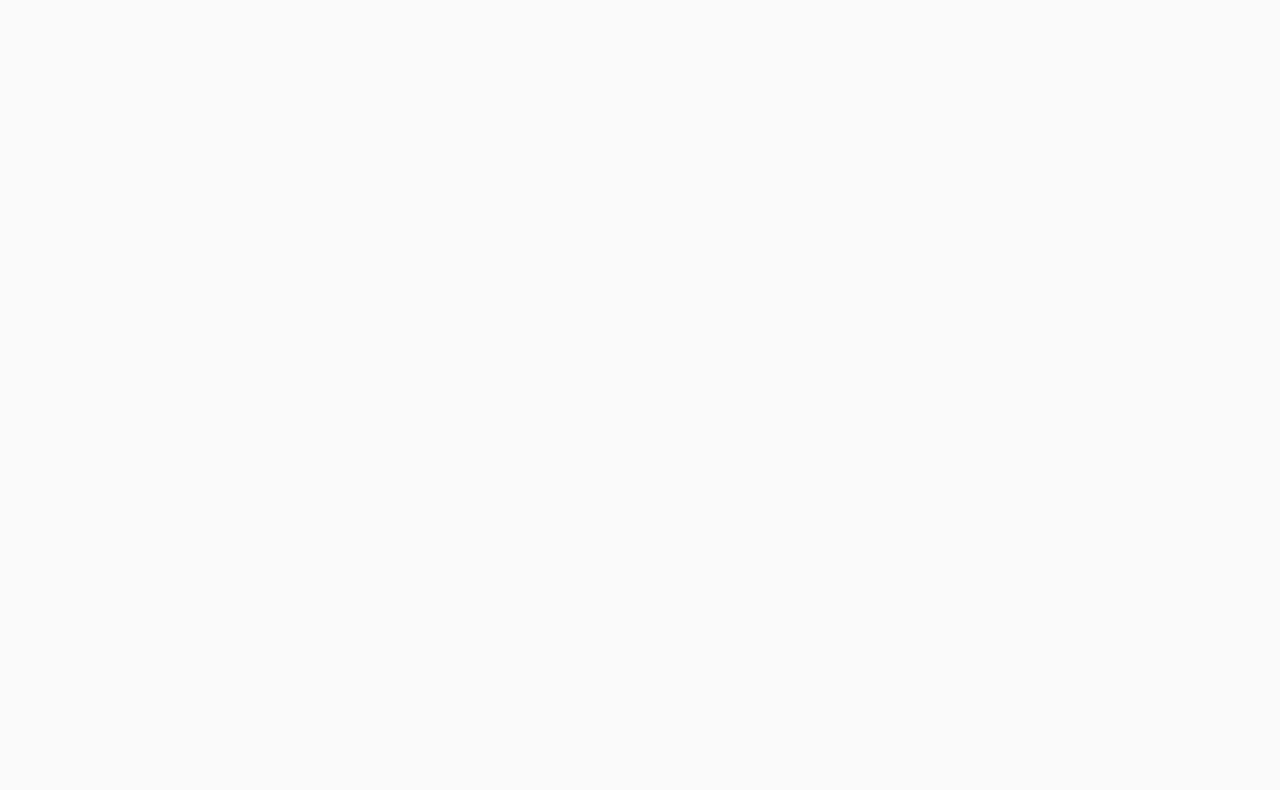
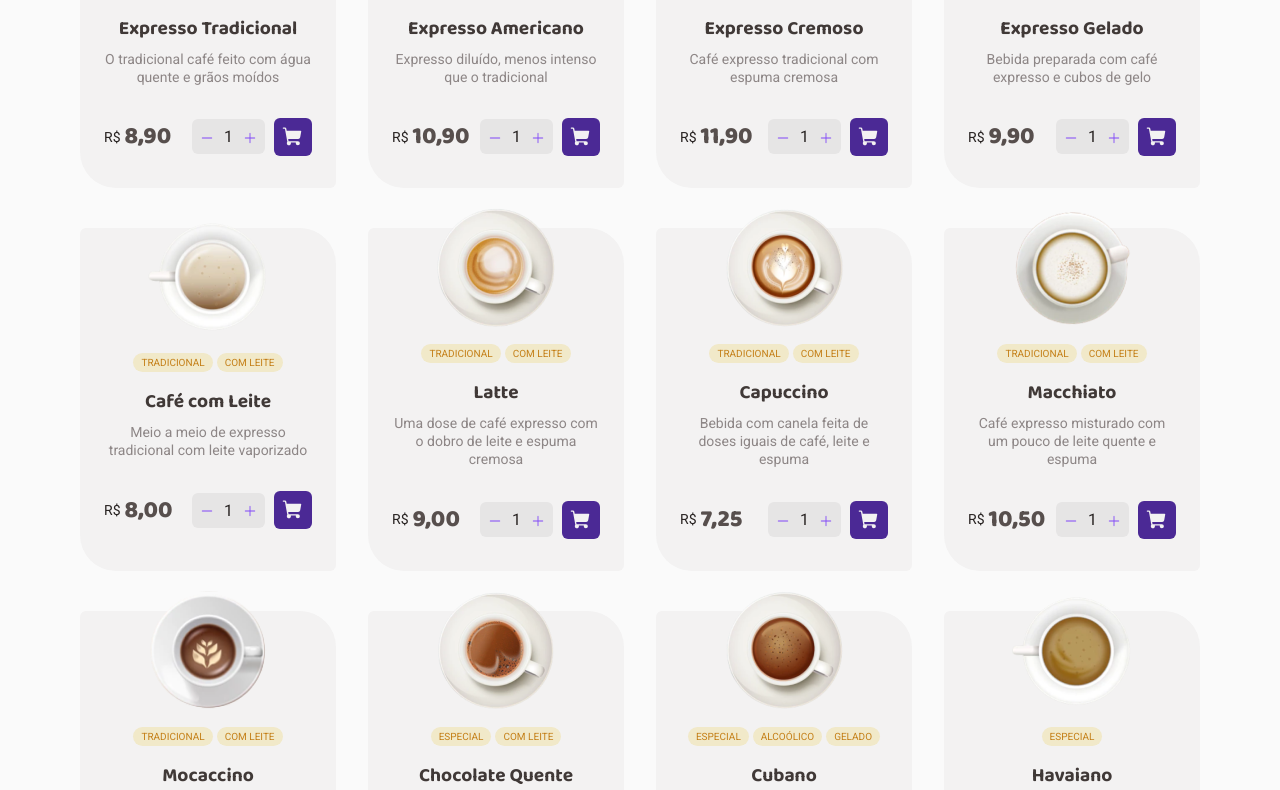
Before and after one commit to fernandoprestes/ig-coffee-delivery-react, a React (Vite) app: page / in a window 1280 px wide. Shown: the part 930-1720 px from the top of the page. Before the commit the page ends 800 px from the top, so only its background shows below. Built offline with nearby package versions, Linux system fonts and the light colour scheme.

Commit message:
add coffees list

```diff
--- /dev/null
+++ b/src/@fake-data/coffees.ts
@@ -0,0 +1,114 @@
+export const coffees = [
+  {
+    id: 1,
+    tags: ['tradicional'],
+    name: 'Expresso Tradicional',
+    description: 'O tradicional café feito com água quente e grãos moídos',
+    photo: 'tradicional.png',
+    price: 8.9,
+  },
+  {
+    id: 2,
+    tags: ['tradicional'],
+    name: 'Expresso Americano',
+    description: 'Expresso diluído, menos intenso que o tradicional',
+    photo: 'americano.png',
+    price: 10.9,
+  },
+  {
+    id: 3,
+    tags: ['tradicional'],
+    name: 'Expresso Cremoso',
+    description: 'Café expresso tradicional com espuma cremosa',
+    photo: 'cremoso.png',
+    price: 11.9,
+  },
+  {
+    id: 4,
+    tags: ['tradicional', 'gelado'],
+    name: 'Expresso Gelado',
+    description: 'Bebida preparada com café expresso e cubos de gelo',
+    photo: 'gelado.png',
+    price: 9.9,
+  },
+  {
+    id: 5,
+    tags: ['tradicional', 'com leite'],
+    name: 'Café com Leite',
+    description: 'Meio a meio de expresso tradicional com leite vaporizado',
+    photo: 'leite.png',
+    price: 8,
+  },
+  {
+    id: 6,
+    tags: ['tradicional', 'com leite'],
+    name: 'Latte',
+    description: 'Uma dose de café expresso com o dobro de leite e espuma cremosa',
+    photo: 'latte.png',
+    price: 9,
+  },
+  {
+    id: 7,
+    tags: ['tradicional', 'com leite'],
+    name: 'Capuccino',
+    description: 'Bebida com canela feita de doses iguais de café, leite e espuma',
+    photo: 'capuccino.png',
+    price: 7.25,
+  },
+  {
+    id: 8,
+    tags: ['tradicional', 'com leite'],
+    name: 'Macchiato',
+    description: 'Café expresso misturado com um pouco de leite quente e espuma',
+    photo: 'macchiato.png',
+    price: 10.5,
+  },
+  {
+    id: 9,
+    tags: ['tradicional', 'com leite'],
+    name: 'Mocaccino',
+    description: 'Café expresso com calda de chocolate, pouco leite e espuma',
+    photo: 'mocaccino.png',
+    price: 9.9,
+  },
+  {
+    id: 10,
+    tags: ['especial', 'com leite'],
+    name: 'Chocolate Quente',
+    description: 'Bebida feita com chocolate dissolvido no leite quente e café',
+    photo: 'chocolate.png',
+    price: 9.5,
+  },
+  {
+    id: 11,
+    tags: ['especial', 'alcoólico', 'gelado'],
+    name: 'Cubano',
+    description: 'Drink gelado de café expresso com rum, creme de leite e hortelã',
+    photo: 'cubano.png',
+    price: 9.9,
+  },
+  {
+    id: 12,
+    tags: ['especial'],
+    name: 'Havaiano',
+    description: 'Bebida adocicada preparada com café e leite de coco',
+    photo: 'havaiano.png',
+    price: 8.9,
+  },
+  {
+    id: 13,
+    tags: ['especial'],
+    name: 'Árabe',
+    description: 'Bebida preparada com grãos de café árabe e especiarias',
+    photo: 'arabe.png',
+    price: 12.9,
+  },
+  {
+    id: 14,
+    tags: ['especial', 'alcoólico'],
+    name: 'Irlandês',
+    description: 'Bebida a base de café, uísque irlandês, açúcar e chantilly',
+    photo: 'irlandes.png',
+    price: 11.9,
+  },
+];
--- /dev/null
+++ b/src/@types/Coffee.ts
@@ -0,0 +1,8 @@
+export interface Coffee {
+  id: number;
+  tags: string[];
+  name: string;
+  description: string;
+  photo: string;
+  price: number;
+}
--- /dev/null
+++ b/src/components/QuantityInput/index.tsx
@@ -0,0 +1,29 @@
+import { ButtonControl, QuantityInputContainer } from './styles';
+
+import { Minus, Plus } from 'phosphor-react';
+
+export function QuantityInput() {
+  return (
+    <QuantityInputContainer>
+      <ButtonControl>
+        <Minus
+          size={14}
+          weight='fill'
+        />
+      </ButtonControl>
+      <input
+        type='number'
+        min='1'
+        value={1}
+        placeholder='1'
+        readOnly
+      />
+      <ButtonControl>
+        <Plus
+          size={14}
+          weight='fill'
+        />
+      </ButtonControl>
+    </QuantityInputContainer>
+  );
+}
--- /dev/null
+++ b/src/components/QuantityInput/styles.ts
@@ -0,0 +1,43 @@
+import styled from 'styled-components';
+
+export const QuantityInputContainer = styled.div`
+  display: flex;
+  flex: 1;
+  background: ${({ theme }) => theme.colors['base-button']};
+  align-items: center;
+  justify-content: space-between;
+  gap: 4px;
+  border-radius: 6px;
+  padding: 0.5rem;
+
+  input {
+    text-align: center;
+    width: 100%;
+    background: transparent;
+    border: none;
+    color: ${({ theme }) => theme.colors['base-title']};
+
+    &:focus {
+      outline: none;
+    }
+  }
+`;
+
+export const ButtonControl = styled.button.attrs({
+  type: 'button',
+})`
+  border: none;
+  background: transparent;
+  width: 0.875rem;
+  height: 0.875rem;
+  color: ${({ theme }) => theme.colors['brand-purple']};
+  transition: 0.4s;
+
+  &:disabled {
+    opacity: 0.4;
+  }
+
+  &:not(:disabled):hover {
+    color: ${({ theme }) => theme.colors['brand-purple-dark']};
+  }
+`;
--- /dev/null
+++ b/src/helpers/formatterCurrency.ts
@@ -0,0 +1,5 @@
+export function formatterCurrency(value: number) {
+  return value.toLocaleString('pt-BR', {
+    minimumFractionDigits: 2,
+  });
+}
--- /dev/null
+++ b/src/pages/Home/components/OurCoffees/CoffeeCard/index.tsx
@@ -0,0 +1,61 @@
+import { QuantityInput } from '~/components/QuantityInput';
+import { RegularText, TitleText } from '~/styles/Typography';
+import {
+  AddCartButton,
+  AddCartContainer,
+  Chips,
+  CoffeeCardContainer,
+  CoffeeCardDescription,
+  CoffeeCardFooter,
+  CoffeeCardTags,
+  CoffeeCardTitle,
+} from './styles';
+import { ShoppingCart } from 'phosphor-react';
+import { Coffee } from '~/@types/Coffee';
+import { formatterCurrency } from '~/helpers/formatterCurrency';
+
+interface CoffeeCardProps {
+  coffee: Coffee;
+}
+
+export function CoffeeCard({ coffee }: CoffeeCardProps) {
+  return (
+    <CoffeeCardContainer>
+      <img
+        src={`coffees/${coffee.photo}`}
+        alt={coffee.name}
+      />
+      <CoffeeCardTags>
+        {coffee.tags.map(tag => (
+          <Chips key={coffee.id}>{tag}</Chips>
+        ))}
+      </CoffeeCardTags>
+      <CoffeeCardTitle>{coffee.name}</CoffeeCardTitle>
+      <CoffeeCardDescription>{coffee.description}</CoffeeCardDescription>
+      <CoffeeCardFooter>
+        <div>
+          <RegularText size='s'>R$</RegularText>
+          <TitleText
+            size='m'
+            color='text'
+            as='strong'
+          >
+            {formatterCurrency(coffee.price)}
+          </TitleText>
+        </div>
+        <AddCartContainer>
+          <QuantityInput />
+          <AddCartButton
+            type='button'
+            title='add cart'
+          >
+            <ShoppingCart
+              size={22}
+              weight='fill'
+            />
+          </AddCartButton>
+        </AddCartContainer>
+      </CoffeeCardFooter>
+    </CoffeeCardContainer>
+  );
+}
--- /dev/null
+++ b/src/pages/Home/components/OurCoffees/CoffeeCard/styles.ts
@@ -0,0 +1,94 @@
+import styled from 'styled-components';
+import { RegularText, TitleText } from '~/styles/Typography';
+
+export const CoffeeCardContainer = styled.div`
+  width: 100%;
+  background: ${({ theme }) => theme.colors['base-card']};
+  border-radius: 6px 36px;
+  display: flex;
+  flex-direction: column;
+  justify-content: center;
+  align-items: center;
+
+  padding: 0 1.5rem;
+
+  img {
+    width: 7.5rem;
+    height: 7.5rem;
+    margin-top: -1.25rem;
+  }
+`;
+
+export const CoffeeCardTags = styled.div`
+  width: 100%;
+  display: flex;
+  justify-content: center;
+  align-items: center;
+  gap: 4px;
+  margin-top: 1rem;
+  margin-bottom: 1.125rem;
+  flex-wrap: wrap;
+`;
+
+export const Chips = styled.span`
+  background: ${({ theme }) => theme.colors['brand-yellow-light']};
+  color: ${({ theme }) => theme.colors['brand-yellow-dark']};
+  font-size: ${({ theme }) => theme.textSizes['components-tag']};
+  text-transform: uppercase;
+  padding: 0.25rem 0.5rem;
+  border-radius: 999px;
+  font-size: 700;
+`;
+
+export const CoffeeCardTitle = styled(TitleText).attrs({
+  size: 's',
+  color: 'subtitle',
+  weight: '700',
+})`
+  margin-bottom: 0.5rem;
+`;
+
+export const CoffeeCardDescription = styled(RegularText).attrs({
+  size: 's',
+  color: 'label',
+})`
+  margin-bottom: 2rem;
+  text-align: center;
+`;
+
+export const CoffeeCardFooter = styled.footer`
+  width: 100%;
+  display: flex;
+  align-items: center;
+  justify-content: space-between;
+  margin-bottom: 2rem;
+
+  > div {
+    display: flex;
+    gap: 4px;
+    align-items: center;
+    justify-content: space-between;
+  }
+`;
+
+export const AddCartContainer = styled.div`
+  width: 7.5rem;
+`;
+
+export const AddCartButton = styled.button`
+  width: 2.375rem;
+  height: 2.375rem;
+  border: none;
+  display: flex;
+  align-items: center;
+  justify-content: center;
+  background: ${({ theme }) => theme.colors['brand-purple-dark']};
+  color: ${({ theme }) => theme.colors['base-card']};
+  border-radius: 6px;
+  margin-left: 0.3rem;
+  transition: 0.4s;
+
+  &:hover {
+    background: ${({ theme }) => theme.colors['brand-purple']};
+  }
+`;
--- /dev/null
+++ b/src/pages/Home/components/OurCoffees/index.tsx
@@ -0,0 +1,25 @@
+import { coffees } from '~/@fake-data/coffees';
+import { TitleText } from '~/styles/Typography';
+import { CoffeeCard } from './CoffeeCard';
+import { CoffeesList, OurCoffeesContainer } from './styles';
+
+export function OurCoffees() {
+  return (
+    <OurCoffeesContainer className='container'>
+      <TitleText
+        size='l'
+        color='subtitle'
+      >
+        Nossos cafés
+      </TitleText>
+      <CoffeesList>
+        {coffees.map(coffee => (
+          <CoffeeCard
+            key={coffee.id}
+            coffee={coffee}
+          />
+        ))}
+      </CoffeesList>
+    </OurCoffeesContainer>
+  );
+}
--- /dev/null
+++ b/src/pages/Home/components/OurCoffees/styles.ts
@@ -0,0 +1,15 @@
+import styled from 'styled-components';
+
+export const OurCoffeesContainer = styled.section`
+  width: 100%;
+  margin-top: 2rem;
+`;
+
+export const CoffeesList = styled.div`
+  width: 100%;
+  display: grid;
+  grid-template-columns: repeat(4, 1fr);
+  column-gap: 2rem;
+  row-gap: 2.5rem;
+  margin-top: 3.5rem;
+`;
--- a/src/pages/Home/index.tsx
+++ b/src/pages/Home/index.tsx
@@ -1,10 +1,12 @@
 import { Banner } from './components/Banner';
+import { OurCoffees } from './components/OurCoffees';
 import { HomeContainer } from './styles';
 
 export function HomePage() {
   return (
     <HomeContainer>
       <Banner />
+      <OurCoffees />
     </HomeContainer>
   );
 }
```
